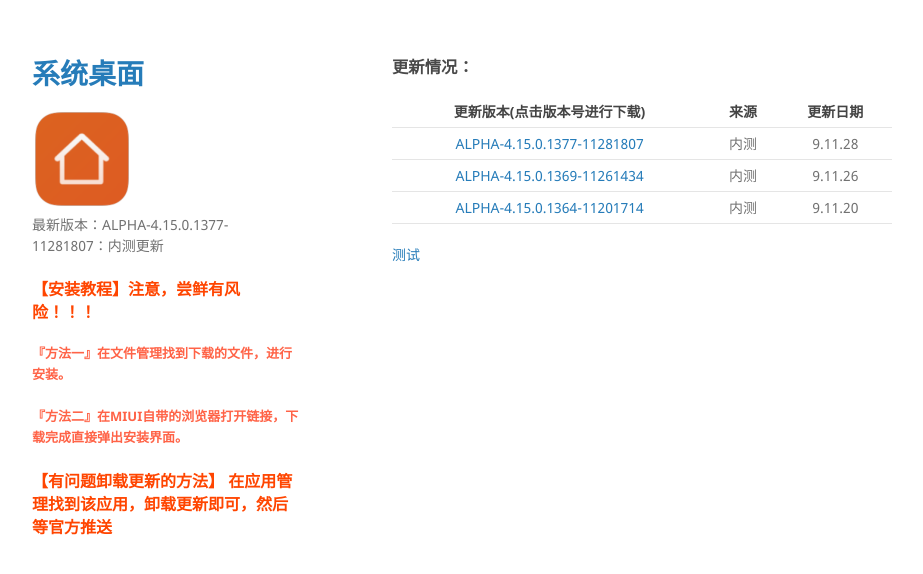
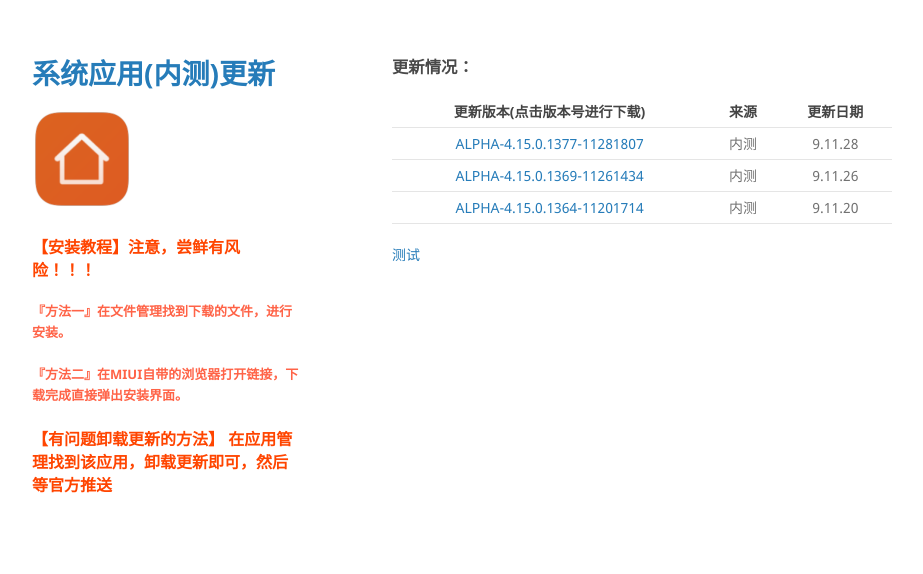
Before and after one commit to MIUISystemAppUpdate/miui-daily.github.io, a Jekyll site: the page built from index.md, in a window 1280 px wide. Shown: the top 574 px of the page, without its empty margins (178-1101 px from the left). Built offline with Jekyll 4.4.1, drawn with Linux system fonts in a browser that asks for light colours; the repository's description, which GitHub fills in, is left out; our own code applies the rules of GitHub Pages for plain Markdown files.

Commit message:
Update _config.yml

```diff
--- a/_config.yml
+++ b/_config.yml
@@ -1,6 +1,6 @@
-title: 系统桌面
+title: 系统应用(内测)更新
 logo: /assets/img/logo.png
-description: 最新版本：ALPHA-4.15.0.1377-11281807：内测更新
+description:
 show_downloads: false
 google_analytics:
 theme: jekyll-theme-minimal
```
